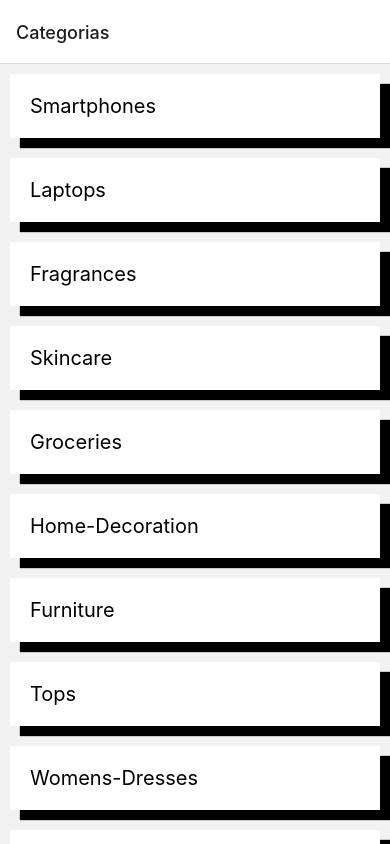
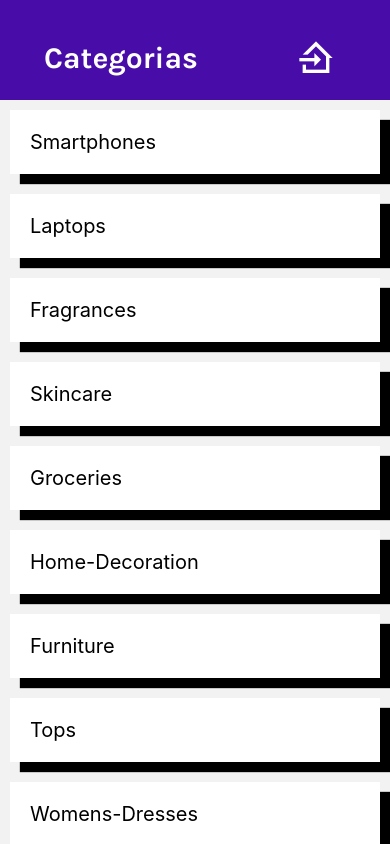
Before and after one commit to RoGuerra0104/Ecommerce-ReactN, a React Native app: screen / in a window 390 px wide. Built offline with nearby package versions, Linux system fonts and the light colour scheme.

Commit message:
modifico el header del navigation

```diff
--- a/src/components/Header.jsx
+++ b/src/components/Header.jsx
@@ -6,12 +6,17 @@ import { fontSize } from '../global/fontSize';
 const Header = ({ title, navigation }) => {
     return (
         <View style={styles.headerContainer}>
-            <TouchableOpacity onPress={navigation.goBack} style={styles.backArrow}>
-                <Ionicons name="arrow-back-circle-outline" size={50} color="white" />
-            </TouchableOpacity>
+            {
+                navigation.canGoBack() ?
+                    <TouchableOpacity onPress={navigation.goBack} style={styles.backArrow}>
+                        <Ionicons name="arrow-back-circle-outline" size={40} color="white" />
+                    </TouchableOpacity>
+                    : null
+            }
             <Text style={styles.headerTitle}>{title}</Text>
+
             <TouchableOpacity onPress={navigation.popToTop} style={styles.homeImport}>
-            <MaterialCommunityIcons name="home-import-outline" size={50} color="white" />
+                <MaterialCommunityIcons name="home-import-outline" size={40} color="white" />
             </TouchableOpacity>
         </View>
     )
@@ -26,7 +31,7 @@ const styles = StyleSheet.create({
         justifyContent: 'space-around',
         alignItems: 'center',
         backgroundColor: colors.primary,
-        paddingTop:15
+        paddingTop: 15
     },
     headerTitle: {
         color: '#fff',
@@ -34,11 +39,11 @@ const styles = StyleSheet.create({
         fontSize: fontSize.header,
 
     },
-    backArrow:{
-        paddingTop:10
+    backArrow: {
+        paddingTop: 10
     },
-    homeImport:{
-        paddingHorizontal:10,
-        flexDirection:"row-reverse"
+    homeImport: {
+        paddingHorizontal: 10,
+        flexDirection: "row-reverse"
     }
 })
--- a/src/navigation/Navigator.jsx
+++ b/src/navigation/Navigator.jsx
@@ -14,8 +14,12 @@ const Navigator =()=>{
 return(
     <NavigationContainer>
         <Stack.Navigator
-
-
+            initialRouteName="Categorías"
+            screenOptions={
+                ({navigation, route}) =>({
+                    header: ()=> <Header title={route.name} navigation={navigation} />
+                })
+            }
         >
             <Stack.Screen
                 name="Categorias"
```
